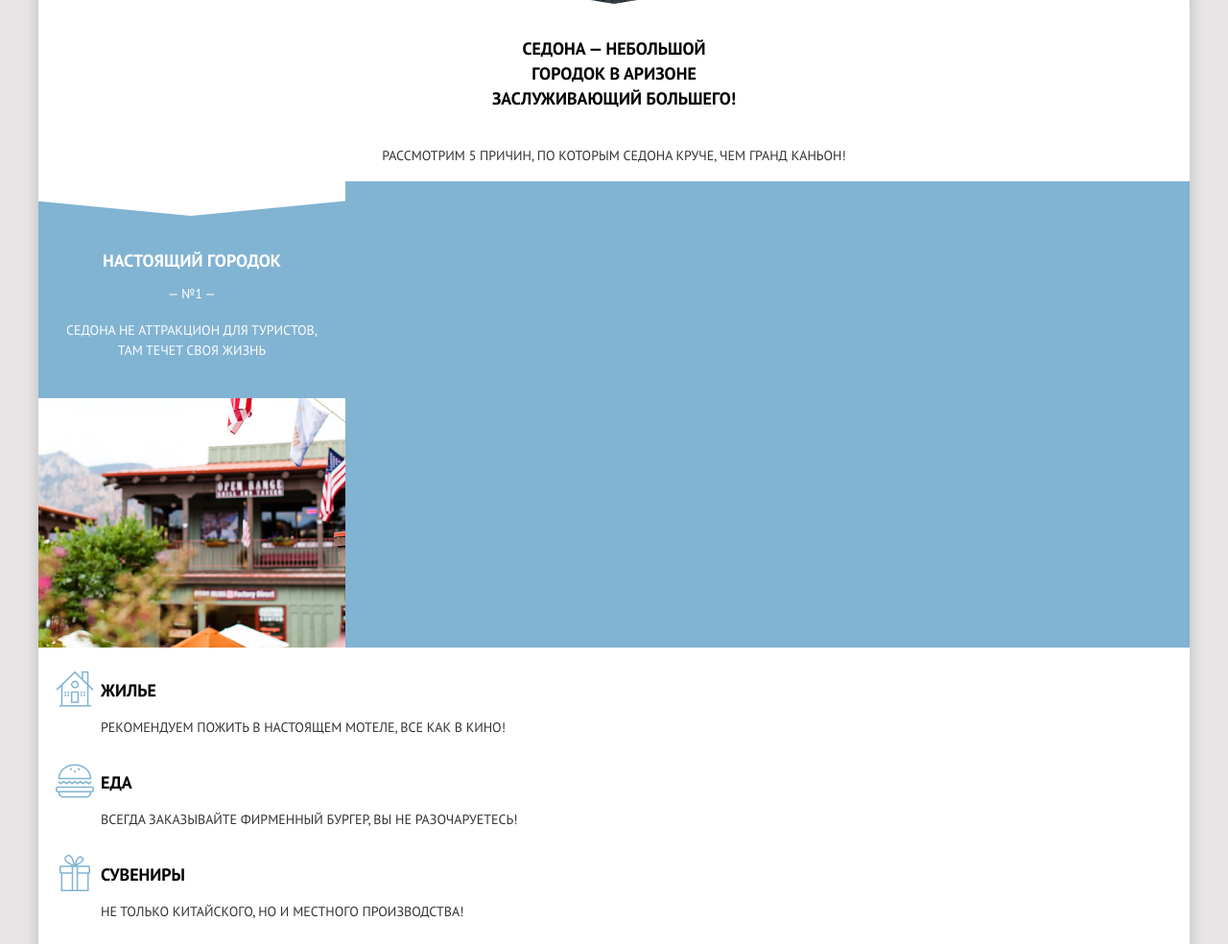
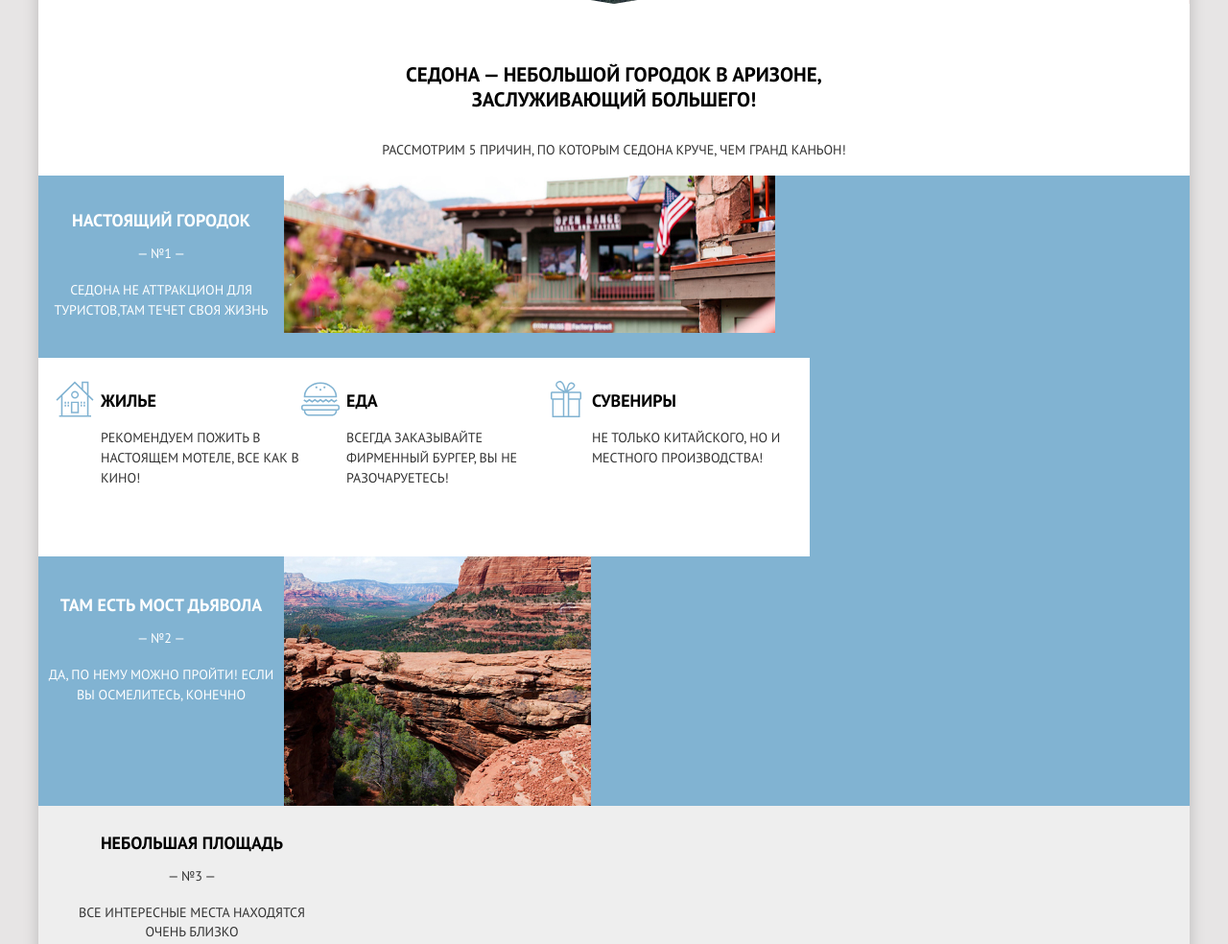
Before and after one commit to htmlacademy-adaptive/775445-sedona-27, a website: page source/index.html in a window 1280 px wide. Shown: the part 570-1554 px from the top of the page at 96% size. Drawn offline with nearby package versions, Linux system fonts and the light colour scheme; files that its build step writes are made by us from their sources.

Commit message:
Начинает разрабатывать блок с преимуществами

```diff
--- a/source/index.html
+++ b/source/index.html
@@ -59,16 +59,22 @@
       </header>
       <section class="advantages">
         <h2 class="visually-hidden">Преимущества</h2>
-        <p class="advantages__slogan">Седона — небольшой<br class="advantages__br">городок в Аризоне<br class="advantages__br">заслуживающий большего!</p>
+        <p class="advantages__slogan">Седона — небольшой<br class="advantages__br"> городок в Аризоне,<br> заслуживающий большего!</p>
         <p class="advantages__intro">Рассмотрим 5 причин, по которым Седона круче, чем гранд каньон!</p>
         <ol class="advantages__list">
           <li class="advantages__item advantage-main">
-            <div class="advantage-main__wrapper">
+            <div class="advantage-main__card-wrapper">
               <h3 class="advantage-main__title">Настоящий городок</h3>
               <p class="advantages__number advantages__number--primary-color">— №1 —</p>
               <p class="advantage-main__description">Седона не аттракцион для туристов,<br class="advantages__br">там течет своя жизнь</p>
             </div>
-            <img class="advantage-main__image" src="img/sedona-mobile.jpg" width="320" height="260" alt="Город Седона.">
+            <div class="advantage-main__picture-wrapper">
+              <picture>
+                <source media="(min-width: 1200px)" srcset="img/sedona-desktop.jpg">
+                <source media="(min-width: 768px)" srcset="img/sedona-tablet.jpg">
+                <img class="advantage-main__image" src="img/sedona-mobile.jpg" width="320" height="260" alt="Город Седона.">
+              </picture>
+            </div>
             <ul class="benefits">
               <li class="benefits__item benefit-card">
                 <div class="benefit-card__wrapper">
@@ -91,12 +97,18 @@
             </ul>
           </li>
           <li class="advantages__item advantage-main">
-            <div class="advantage-main__wrapper">
+            <div class="advantage-main__card-wrapper">
               <h3 class="advantage-main__title">Там есть мост дьявола</h3>
               <p class="advantages__number advantages__number--primary-color">— №2 —</p>
               <p class="advantage-main__description">Да, по нему можно пройти! Если вы осмелитесь, конечно</p>
             </div>
-            <img class="advantage-main__image" src="img/bridge-mobile.jpg" width="320" height="260" alt="Мост дьявола в городе Седона.">
+            <div class="advantage-main__picture-wrapper">
+              <picture>
+<!--                <source media="(min-width: 1200px)" srcset="img/sedona-desktop.jpg">-->
+<!--                <source media="(min-width: 768px)" srcset="img/sedona-tablet.jpg">-->
+                <img class="advantage-main__image" src="img/bridge-mobile.jpg" width="320" height="260" alt="Мост дьявола в городе Седона.">
+              </picture>
+            </div>
           </li>
           <li class="advantages__item advantage-additional advantages__item--underline">
             <div class="advantage-additional__wrapper">
--- a/source/sass/blocks/advantage-main.scss
+++ b/source/sass/blocks/advantage-main.scss
@@ -1,4 +1,5 @@
 @use "../mixins";
+@use "../variables" as *;
 
 .advantage-main {
   background-color: #81b3d2;
@@ -13,10 +14,14 @@
   }
 }
 
-.advantage-main__wrapper {
+.advantage-main__card-wrapper {
   display: flex;
   flex-direction: column;
   width: 320px;
+
+  @media (min-width: $tablet-width) {
+    width: 256px;
+  }
 }
 
 .advantage-main__title {
@@ -40,6 +45,15 @@
   color: #ffffff;
 }
 
+.advantage-main__picture-wrapper {
+  @media (min-width: $tablet-width) {
+    width: 512px;
+  }
+}
+
 .advantage-main__image {
   @include mixins.normalize-image;
+  display: block;
+  width: auto;
+  height: auto;
 }
--- a/source/sass/blocks/advantages.scss
+++ b/source/sass/blocks/advantages.scss
@@ -1,4 +1,5 @@
 @use "../mixins";
+@use "../variables" as *;
 
 .advantages {
   display: flex;
@@ -15,6 +16,16 @@
   text-align: center;
   margin: 0;
   padding: 34px 18px 17px;
+
+  @media (min-width: $tablet-width) {
+    font-size: 21px;
+    padding-top: 49px;
+    padding-bottom: 10px;
+  }
+
+  @media (min-width: $desktop-width) {
+    padding-top: 61px;
+  }
 }
 
 .advantages__intro {
@@ -26,6 +37,10 @@
 
 .advantages__br {
   display: inline;
+
+  @media (min-width: $tablet-width) {
+    display: none;
+  }
 }
 
 .advantages__list {
@@ -38,6 +53,7 @@
   position: relative;
   display: flex;
   flex-direction: column;
+  flex-wrap: wrap;
 
   &:first-child {
     padding-top: 36px;
@@ -60,6 +76,18 @@
     background-color: #d6d6d6;
     z-index: 3;
   }
+
+  @media (min-width: $tablet-width) {
+    flex-direction: row;
+
+    &:first-child {
+      padding-top: 0;
+    }
+
+    &:first-child::before {
+      display: none;
+    }
+  }
 }
 
 .advantages__number {
--- a/source/sass/blocks/benefit-card.scss
+++ b/source/sass/blocks/benefit-card.scss
@@ -1,5 +1,11 @@
+@use "../variables" as *;
+
 .benefit-card {
   padding-left: 47px;
+
+  @media (min-width: $tablet-width) {
+    width: 256px;
+  }
 }
 
 .benefit-card__title {
--- a/source/sass/blocks/benefits.scss
+++ b/source/sass/blocks/benefits.scss
@@ -1,11 +1,17 @@
+@use "../variables" as *;
+
 .benefits {
   list-style: none;
   margin: 0;
+  background-color: #ffffff;
   padding: 23px 18px 46px;
-  background-color: #ffffff;
   display: flex;
   flex-direction: column;
   flex-wrap: wrap;
+
+  @media (min-width: $tablet-width) {
+    flex-direction: row;
+  }
 }
 
 .benefits__item:not(:last-child) {
--- a/source/sass/blocks/hero-index.scss
+++ b/source/sass/blocks/hero-index.scss
@@ -1,3 +1,4 @@
+@use "../mixins";
 @use "../variables" as *;
 
 .hero-index {
@@ -18,8 +19,8 @@
 }
 
 .hero-index__image {
+  @include mixins.normalize-image;
   display: block;
-  max-width: 100%;
   width: auto;
   height: auto;
   margin: 0 auto;
```
Also changed, not shown: source/img/SEDONA.svg (deleted), source/img/sedona-desktop.jpg (added), source/img/sedona-tablet.jpg (added).
